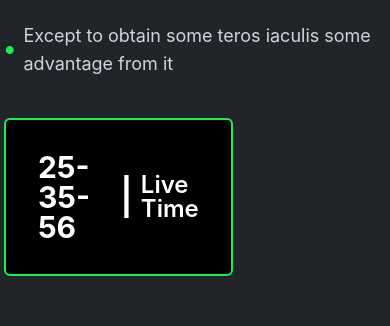
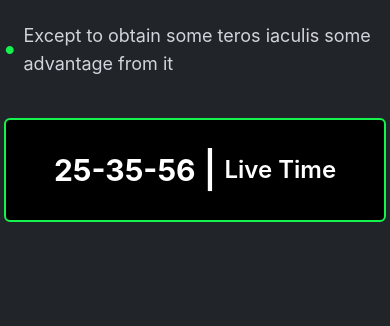
Before and after one commit to mmesomasaint/crypto-templates, a Next.js app: page /templates/nft-market/about in a window 390 px wide. Shown: the part 1179-1505 px from the top of the page. Built offline with nearby package versions, Linux system fonts and the light colour scheme.

Commit message:
Fix: Make live button responsive

```diff
--- a/pages/templates/nft-market/about.js
+++ b/pages/templates/nft-market/about.js
@@ -188,7 +188,7 @@ export default function Home() {
                     </p>
                   </div>
                 </div>
-                <div className='flex justify-center items-center p-8 bg-black border-2 border-[#16F24D] text-white w-[60%] rounded-md'>
+                <div className='flex justify-center items-center px-2 py-8 sm:p-8  bg-black border-2 border-[#16F24D] text-white w-full sm:w-[60%] rounded-md'>
                   <span className='text-3xl font-bold leading-none'>
                     25-35-56
                   </span>
```
